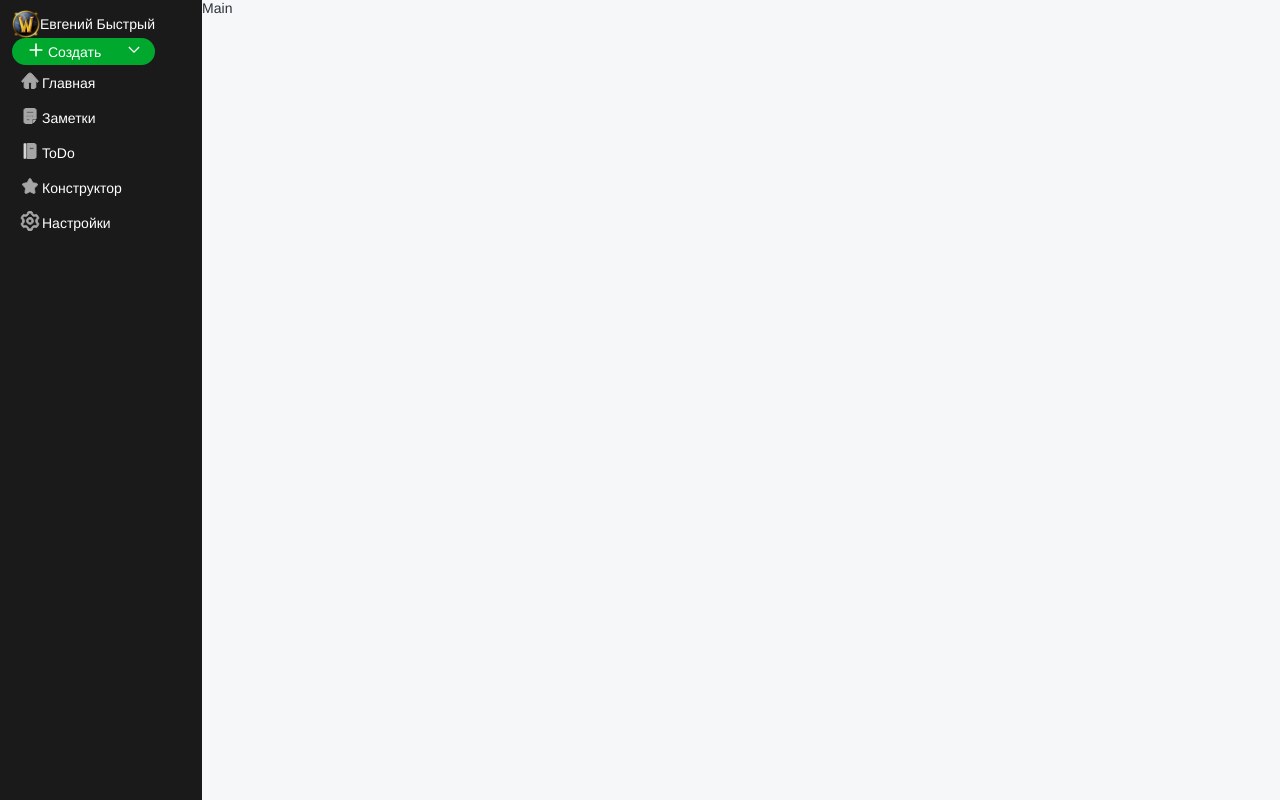
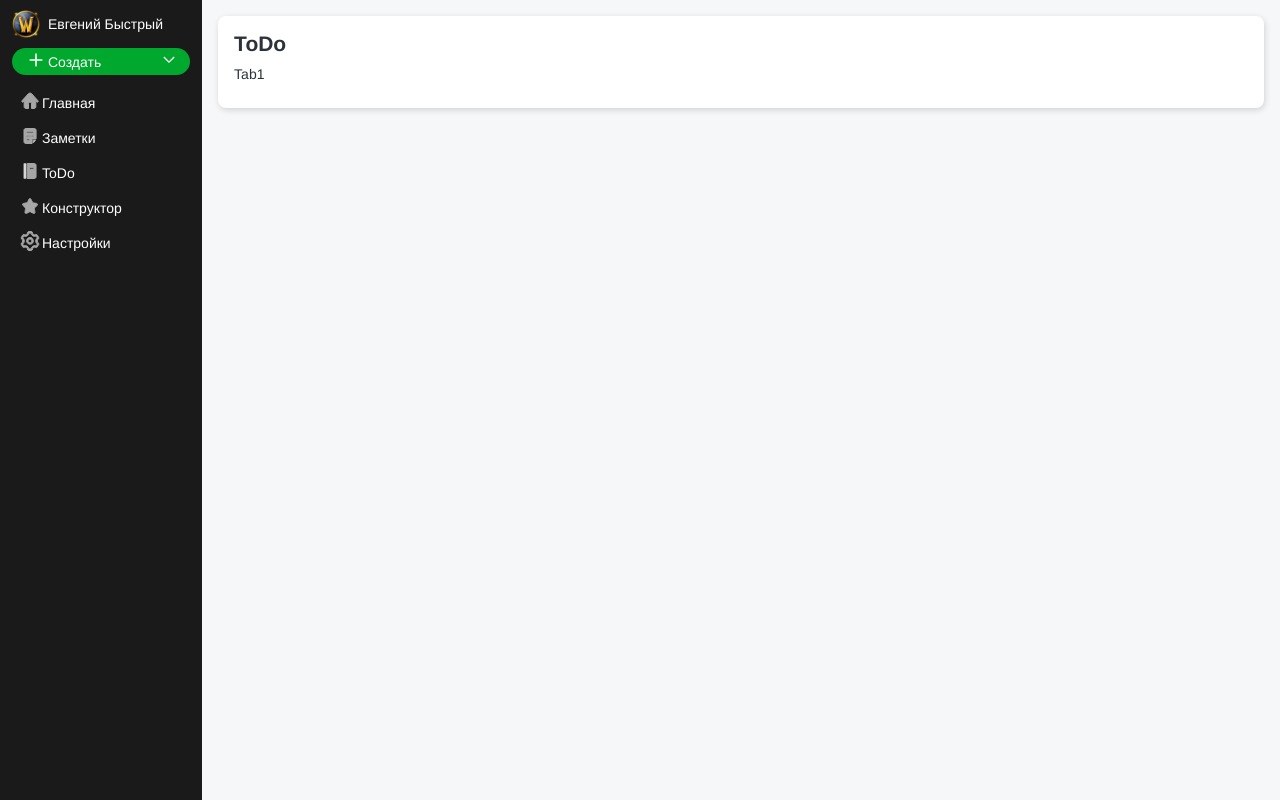
Before and after one commit to krai54rus/notebook, a Vue app: page / in a window 1280 px wide. Built offline with nearby package versions, Linux system fonts and the light colour scheme.

Commit message:
add widget block, item, some styles

```diff
--- a/src/components/Main.vue
+++ b/src/components/Main.vue
@@ -1,5 +1,12 @@
+<script lang="ts" setup>
+  import WidgetBlock from './main/WidgetBlock.vue'
+</script>
 <template>
-  <div class="main">Main</div>
+  <div class="main">
+    <div class="main-wrapper">
+      <WidgetBlock title="ToDo"></WidgetBlock>
+    </div>
+  </div>
 </template>
 
 <style lang="scss" scoped>
@@ -10,5 +17,10 @@
     height: 100%;
     display: flex;
     flex-grow: 1;
+
+    &-wrapper {
+      width: 100%;
+      padding: 16px;
+    }
   }
 </style>
--- a/src/components/Sidebar.vue
+++ b/src/components/Sidebar.vue
@@ -29,7 +29,7 @@
   const fields = [
     {
       title: 'Главная',
-      path: 'main',
+      path: '/',
       icon: 'main',
     },
     {
@@ -59,7 +59,7 @@
   <div class="sidebar">
     <div class="menu">
       <div class="menu__info">
-        <div class="menu__user">
+        <div class="menu__info_item menu__user">
           <div class="menu__user-avatar">
             <img src="../assets/avatar.png" />
           </div>
@@ -67,7 +67,7 @@
             <span>Евгений Быстрый</span>
           </div>
         </div>
-        <div class="menu__create">
+        <div class="menu__info_item menu__create">
           <div class="menu__create-button">
             <div class="menu__create-left">
               <div
@@ -112,15 +112,16 @@
     flex-grow: 1;
     background-color: #1a1a1a;
     .menu {
+      width: 100%;
+
       &__user {
         display: flex;
-        justify-content: space-between;
         align-items: center;
-        margin-top: 10px;
 
         &-avatar {
           width: 28px;
           height: 28px;
+          margin-right: 8px;
 
           img {
             width: 100%;
@@ -136,6 +137,11 @@
       &__info {
         padding-left: 12px;
         padding-right: 12px;
+        margin-bottom: 10px;
+
+        &_item {
+          margin-top: 10px;
+        }
       }
 
       &__create {
@@ -170,12 +176,12 @@
         display: flex;
         justify-content: flex-start;
         align-items: center;
-        padding: 4px 4px 4px 18px;
 
         &-link {
           display: flex;
-          justify-content: center;
           align-items: center;
+          padding: 4px 4px 4px 18px;
+          width: 100%;
           color: var(--color-white);
         }
 
@@ -183,6 +189,10 @@
           fill: var(--color-gray-40);
           stroke: var(--color-gray-40);
         }
+
+        &:hover {
+          background-color: var(--gray25);
+        }
       }
     }
   }
--- /dev/null
+++ b/src/components/main/WidgetBlock.vue
@@ -0,0 +1,58 @@
+<script setup lang="ts">
+  import WidgetItem from './WidgetItem.vue'
+  defineProps<{
+    title?: string
+    items?: any[]
+  }>()
+</script>
+<template>
+  <div class="widget-container">
+    <div class="widget-container__title">
+      <h2>{{ title }}</h2>
+    </div>
+    <div class="widget-container__tabs tabs-list">
+      <div class="tabs-item">
+        <span>Tab1</span>
+      </div>
+    </div>
+    <div class="widget-container__list">
+      <WidgetItem v-for="(item, index) in items">
+        <template #item="item">
+          <slot name="item" :item="item"></slot>
+        </template>
+      </WidgetItem>
+    </div>
+  </div>
+</template>
+
+<style lang="scss" scoped>
+  $component: widget-container;
+
+  .#{$component} {
+    background-color: var(--white);
+    border-radius: 8px;
+    -webkit-box-shadow: 1px 2px 6px var(--black-transparent);
+    box-shadow: 1px 2px 6pxvar (--black-transparent);
+    display: -webkit-box;
+    display: -ms-flexbox;
+    display: flex;
+    -ms-flex-direction: column;
+    flex-direction: column;
+    padding: 16px;
+
+    &__title {
+      margin-bottom: 10px;
+    }
+
+    &__tabs {
+      margin-bottom: 10px;
+      font-size: 14px;
+
+      .tabs-list {
+        display: flex;
+        justify-content: flex-start;
+        align-items: center;
+      }
+    }
+  }
+</style>
--- /dev/null
+++ b/src/components/main/WidgetItem.vue
@@ -0,0 +1,42 @@
+<script lang="ts" setup></script>
+<template>
+  <div class="widget-item">
+    <slot name="item">
+      <div class="widget-item__info">
+        <div class="widget-item__title">
+          <span>Список дел</span>
+        </div>
+        <div class="widget-item__content">
+          <span
+            >Это стартовая заметка для задач. Здесь окажутся задачи, которые вы
+            добавите через кнопку «Создать» и не поместите сразу в другую
+            заметку.
+          </span>
+        </div>
+      </div>
+    </slot>
+  </div>
+</template>
+
+<style lang="scss" scoped>
+  $component: widget-item;
+
+  .#{$component} {
+    display: flex;
+    flex-direction: column;
+    justify-content: space-between;
+    height: 258px;
+    margin: 0 12px 0 0;
+    width: 172px;
+    border-radius: 8px;
+    padding: 8px;
+    box-shadow: var(--box-shadow);
+
+    &__title {
+      color: var(--gray20);
+      font-size: 14px;
+      line-height: 18px;
+      font-weight: 600;
+    }
+  }
+</style>
--- a/src/scss/styles.scss
+++ b/src/scss/styles.scss
@@ -9,6 +9,8 @@
 // @import "typography";
 * {
   box-sizing: border-box;
+  margin: 0;
+  padding: 0;
 }
 
 html,
--- a/src/scss/variables/colorsLight.scss
+++ b/src/scss/variables/colorsLight.scss
@@ -16,6 +16,7 @@
   // shadow
   --color-shadow: #0a3d80;
   --color-shadow-rgb: #{hextorgb(#0a3d80)};
+
   // gray
   --color-gray-20: #4f5863;
   --color-gray-20-rgb: #{hextorgb(#4f5863)};
@@ -73,6 +74,45 @@
   --darker-green: #2e3e34;
   --slightly-dark-green: #658873;
   --normal-green: #e9fdf1;
+  //evernote-gray
+  --white: #fff;
+  --lighter-alabaster: #fafafa;
+  --gray97: #f8f8f8;
+  --gray95: #f2f2f2;
+  --gallery: #ededed;
+  --gray90: #e6e6e6;
+  --mischka: #dadde3;
+  --gray85: #d9d9d9;
+  --gainsboro: #ddd;
+  --silver: #c3c3c3;
+  --gray80: #ccc;
+  --bombay: #b5b8be;
+  --gray-chateau: #9ea8b1;
+  --grey30alpha: #b3b3b3;
+  --dark-gray: #afafaf;
+  --nobel: #b4b4b4;
+  --grey40alpha: #999;
+  --true-grey: #888;
+  --light-slate-grey: #858f97;
+  --gray65: #a6a6a6;
+  --gray: #7a8083;
+  --boulder: #777;
+  --gray40: #666;
+  --gray45: #737373;
+  --nevada: #5b6b70;
+  --black: #000;
+  --gray25: #404040;
+  --gray30: #4d4d4d;
+  --mine-shaft: #313131;
+  --gray20: #333;
+  --gray15: #262626;
+  --night-rider: #323232;
+  --whisper: #e7e7e7;
+  --zambezi: #5f5f5f;
+  --gray71: #b5b5b5;
+  --gray10: #1a1a1a;
+  --black-transparent: rgba(0, 0, 0, 0.14902);
+  --white-transparent: hsla(0, 0%, 100%, 0);
   // green
   --color-green-30: #104024;
   --color-green-40: #1d7341;
@@ -139,4 +179,6 @@
   --color-amaranth-60: #ffb5c2;
   --color-amaranth-70: #ffd1d9;
   --color-amaranth-80: #ffe8ec;
+
+  --box-shadow: 0 1px 3px rgba(0, 0, 0, 0.12);
 }
```
Also changed, not shown: 1 other file (tests, documents, lock files or other folders).
